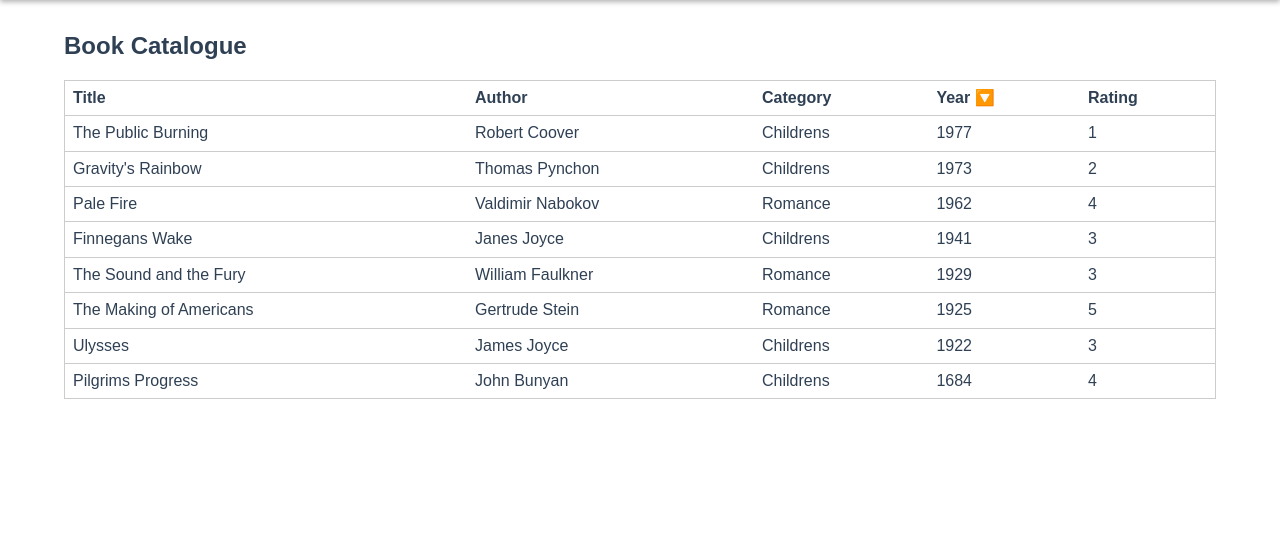
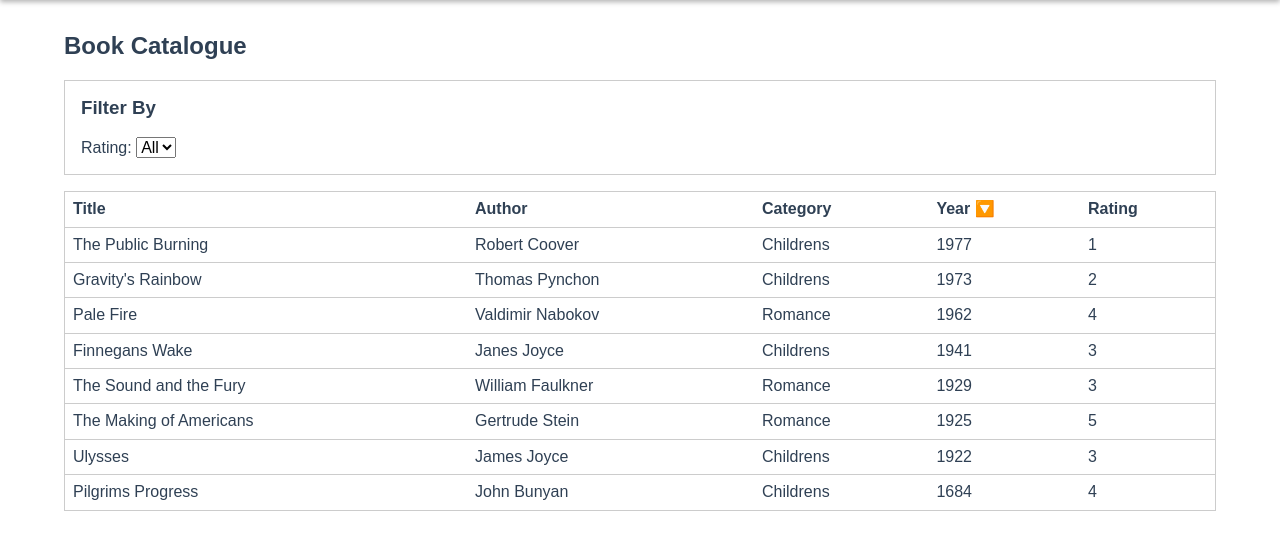
Before and after one commit to jdaiv/intrepid-group-application, a PHP site: page / in a window 1280 px wide. Shown: the part 84-634 px from the top of the page. Run offline with PHP 8.4, Linux system fonts and the light colour scheme; some libraries are stand-ins or nearby versions.

Commit message:
Task 4 done, plus a task 3 bonus.

```diff
--- a/public/css/main.css
+++ b/public/css/main.css
@@ -61,6 +61,22 @@ td {
 }
 
 
+/* FILTERS */
+
+.filters {
+    margin-bottom: 1rem;
+    border: 1px solid #cccccc;
+    padding: 1rem;
+}
+
+.filters__header {
+    margin-top: 0;
+}
+
+.filters__item {
+}
+
+
 /* TABLE */
 
 .table {
@@ -70,3 +86,7 @@ td {
 .table--bordered {
     border: 1px solid #cccccc;
 }
+
+.table__header--sortable {
+    cursor: pointer;
+}
--- a/src/Twig/page.twig
+++ b/src/Twig/page.twig
@@ -1,5 +1,22 @@
 <main class="container" id="app">
     <h2>Book Catalogue</h2>
+
+    <div class="filters">
+        <h3 class="filters__header">Filter By</h3>
+        <div class="filters__item">
+            <label>
+                Rating:
+                <select v-on:change="filterRating">
+                    <option value="all">All</option>
+                    <option value="1">1</option>
+                    <option value="2">2</option>
+                    <option value="3">3</option>
+                    <option value="4">4</option>
+                    <option value="5">5</option>
+                </select>
+            </label>
+        </div>
+    </div>
 
     <table class="table table--bordered">
         <thead>
@@ -7,7 +24,7 @@
                 <th>Title</th>
                 <th>Author</th>
                 <th>Category</th>
-                <th>Year 🔽</th>
+                <th class="table__header--sortable" v-on:click="sort('year')">Year {{ sortDesc ? '🔽' : '🔼' }}</th>
                 <th>Rating</th>
             </tr>
         </thead>
```
Also changed, not shown: public/js/app.js.
